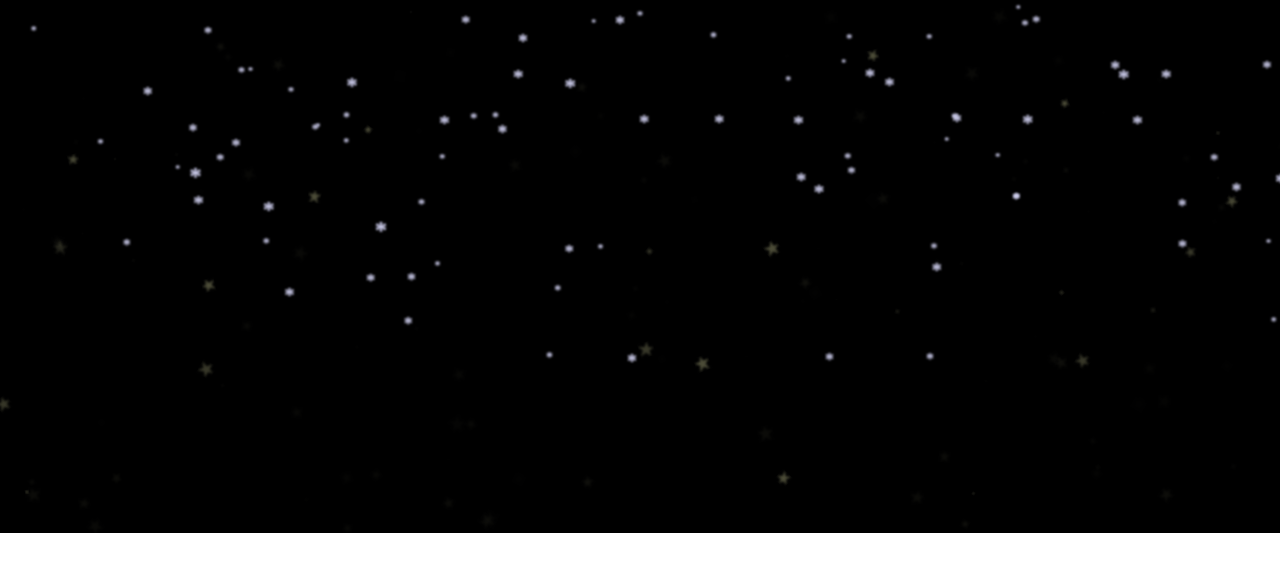
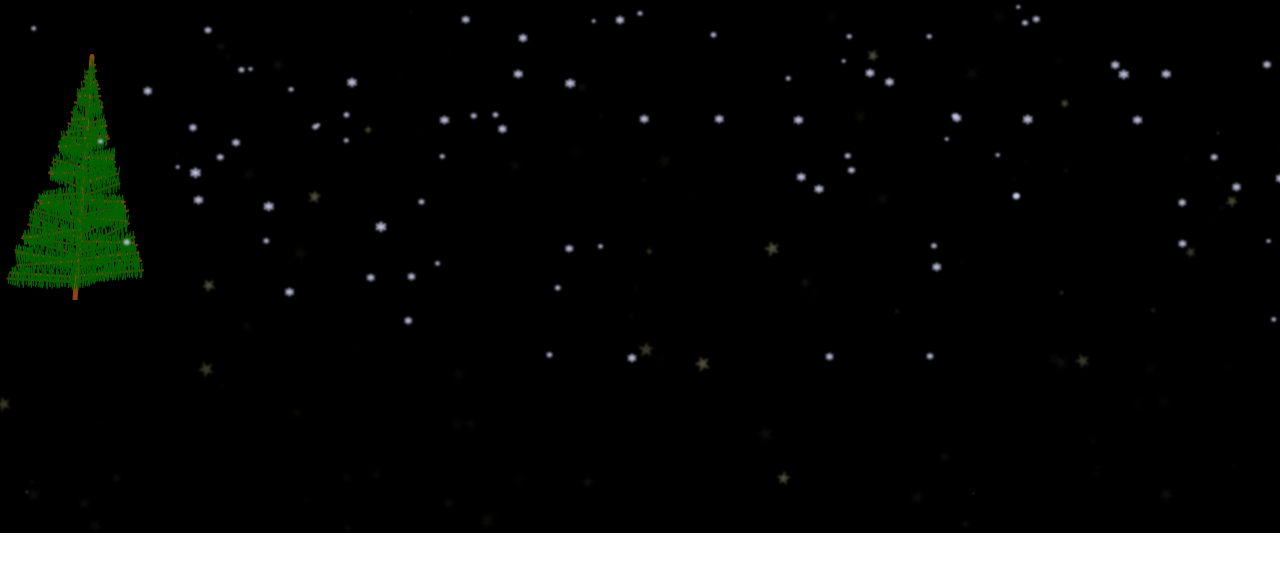
Before and after one commit to underscoredotspace/winter-scene, a React app: page / in a window 1280 px wide. Built offline with nearby package versions, Linux system fonts and the light colour scheme.

Commit message:
Randomized pine tree added

```diff
--- a/src/index.css
+++ b/src/index.css
@@ -1,6 +1,13 @@
 body, html {
   margin: 0;
   overflow: hidden;
+}
+
+svg.pine-tree {
+  position: absolute;
+  width: 150px;
+  height: 300px;
+  stroke-linecap: round;
 }
 
 svg.star, polygon.star, .star-field {
--- a/src/index.js
+++ b/src/index.js
@@ -5,11 +5,86 @@ import './index.css'
 const SVGNS = 'http://www.w3.org/2000/svg'
 const rnd = (min, max) => Math.floor(Math.random() * (max - min + 1) + min)
 
+class PineTree extends React.Component {
+  state = {lines:[]}
+
+  setSize = () => {
+    this.outer = this.node.getBoundingClientRect()
+    const viewBox = `0 0 ${this.outer.width} ${this.outer.height}`
+    this.setState({viewBox})
+  }
+
+  getLine = (x1, y1, angle, length) => {
+    let {x2,y2} = this.lineEnd(x1, y1, angle, length)
+    return {x1,y1,x2,y2}
+  }
+
+  lineEnd = (x1, y1, angle, length) => {
+    angle = angle * Math.PI / 180
+    const x2 = x1 + (length * Math.sin(angle))
+    const y2 = y1 + (length * Math.cos(angle))
+    return {x2, y2}
+  }
+
+  componentDidMount() {
+    if (!this.node) {return}
+    let lines = []
+    this.setSize()
+
+    const trunkAngle = rnd(175,185),
+      trunkLength = rnd(this.outer.height*.75, this.outer.bottom*.9),
+      trunkStart = {x:this.outer.width/2, y:this.outer.height},
+      strokeWidth = this.outer.width/30
+
+    lines.push({...this.getLine(trunkStart.x, trunkStart.y, trunkAngle, trunkLength), strokeWidth})
+
+    const branches = this.outer.height/7
+    const segment = trunkLength/branches
+
+    for (let angle of [[80,120], [240,280]]) {
+      for (let branch = 3; branch < branches-2; branch++) {
+        const posOnTrunk = rnd(segment*branch, segment*(branch+1))
+        const branchStart = this.lineEnd(trunkStart.x, trunkStart.y, trunkAngle, posOnTrunk)
+        const branchAngle = rnd(angle[0], angle[1])
+        const branchLength = (this.outer.width - branchStart.x2) * (1-(branch/branches))
+
+        lines.push({...this.getLine(branchStart.x2, branchStart.y2, branchAngle, branchLength), strokeWidth:strokeWidth/2, strokeOpacity: 0.75})
+
+        const subBranches = branchLength/1.5
+        const subSegment = branchLength/subBranches
+          for (let subBranch = 0; subBranch < subBranches-1; subBranch++) {
+            const posOnBranch = rnd(subSegment*subBranch, subSegment*(subBranch+1))
+            const subBranchStart = this.lineEnd(branchStart.x2, branchStart.y2, branchAngle, posOnBranch)
+            const subBranchAngle = rnd(170,190)
+            const subBranchLength = rnd(trunkLength/15, trunkLength/30)
+
+            lines.push({...this.getLine(subBranchStart.x2, subBranchStart.y2+(subBranchLength/2), subBranchAngle, subBranchLength), strokeWidth:strokeWidth/4, stroke: 'darkgreen'})
+        }
+      }
+    }
+
+    this.setState({lines})
+  }
+
+  render = () => {
+    return (
+      <svg className="pine-tree" xmlns={SVGNS} viewBox={this.state.viewBox} ref={n=>this.node=n}>
+        {
+          this.state.lines.map((line, ndx) => {
+            return (<line stroke="SaddleBrown" {...line} key={`line-${ndx}`} />)
+          })
+        }
+      </svg>
+    )
+  }
+}
+
 class WinterScene extends React.Component {
   render() {
     return (
       <div>
         <Stars />
+        <PineTree />
         <Snow />
       </div>
     )
```
